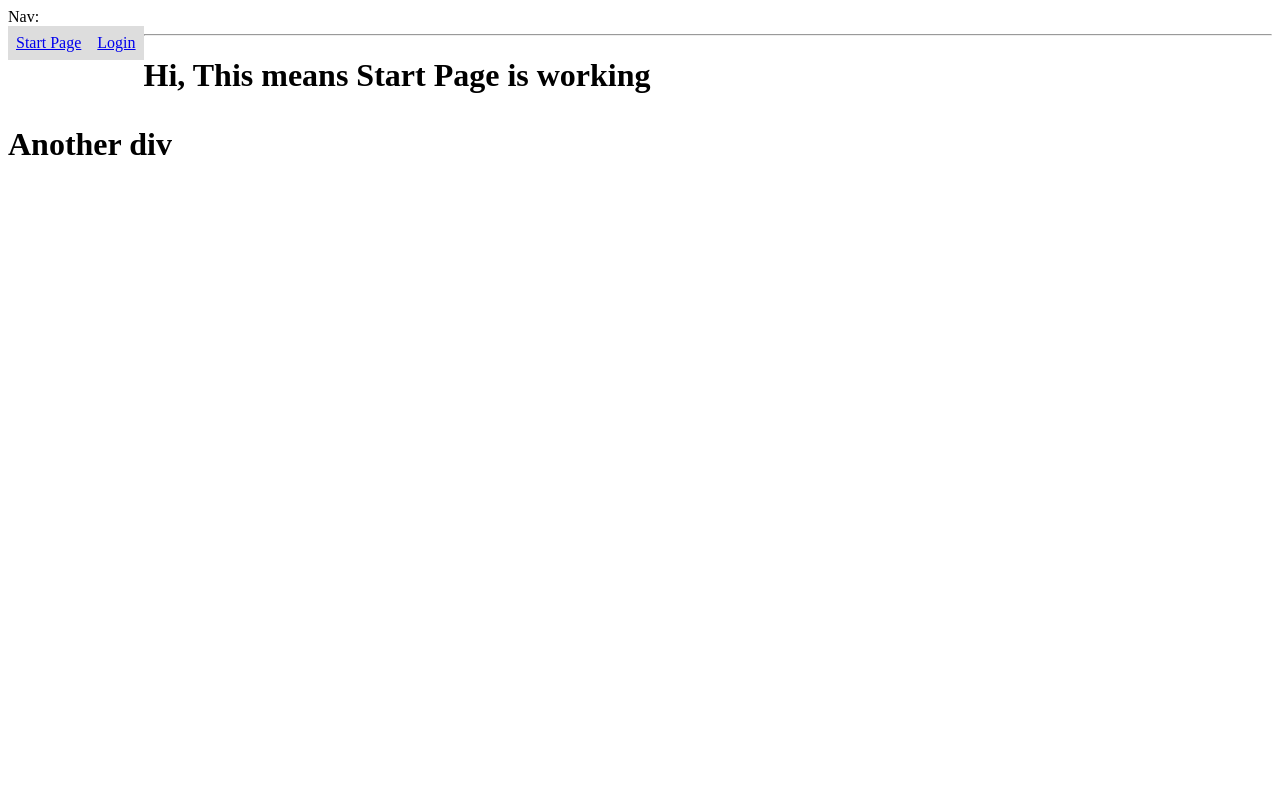
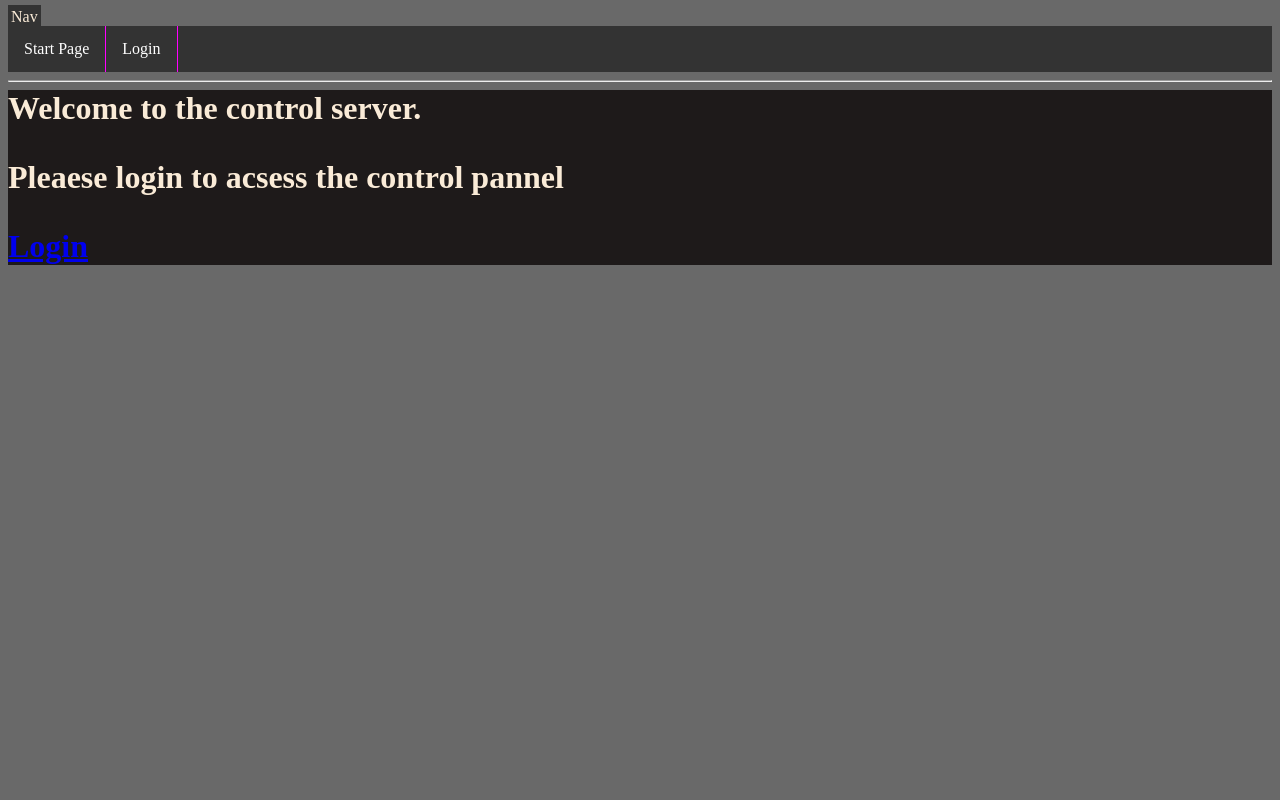
Before and after one commit to RSL2003/chandelier-web-page-server, a Flask app: page / in a window 1280 px wide. Run offline with Flask 2, Linux system fonts and the light colour scheme; some libraries are stand-ins or nearby versions.

Commit message:
added some more html sites. Css being worked on for login.html issues with center formating.
Signed-off-by: RSL <rsl@venomcraft.win>

```diff
--- a/static/styles/base.css
+++ b/static/styles/base.css
@@ -1,15 +1,49 @@
+La { text-align: right;
+	list-style-type: none;
+	font-size-adjust: auto;
+	margin: 0;
+	padding: 3;
+	overflow: hidden;
+	background-color:#333;
+	color: antiquewhite;
+
+
+
+}
 ul {
-    list-style-type: none;
-    margin: 0;
-    padding: 0;
+  list-style-type: none;
+  margin: 0;
+  padding: 0;
+  overflow: hidden;
+  background-color: #333;
 }
 
 li {
-    float: left;
+  float: left;
 }
 
-a {
-    display: block;
-    padding: 8px;
-    background-color: #dddddd;
+li a {
+  display: block;
+  color: white;
+  text-align: center;
+  padding: 14px 16px;
+  text-decoration: none;
 }
+
+/* Change the link color to #111 (black) on hover */
+li a:hover {
+  background-color: mediumpurple;
+}
+.active {
+  background-color: #87CEFA;
+}
+/* Add a gray right border to all list items, except the last item (last-child) */
+li {
+  border-right: 1px groove #ff00ff;
+}
+body {
+	background-color:dimgray;
+	color:antiquewhite;
+
+
+}
--- /dev/null
+++ b/static/styles/index.css
@@ -0,0 +1,18 @@
+/* CSS Document */
+h1 {
+	background-color: #1E1A1A;
+	margin: auto;
+}
+.center {
+  margin: auto;
+  width: 50%;
+  border: 3px solid #55E4FF;
+  padding: 10px;
+}
+log {
+  list-style-type: none;
+  margin: 0;
+  padding: 0;
+  overflow: hidden;
+  background-color: #333;
+}
--- a/templates/html/base.html
+++ b/templates/html/base.html
@@ -2,14 +2,14 @@
 <head><!--Check if the title exsists, if not it will use the defuault undefined-->
     {% if title %}
         <title>{{ title }}</title>
-        <link rel="stylesheet" href="{{ url_for('static', filename='styles/base.css') }}">
     {% else %}
         <title>Control Pannel undefined</title>
     {% endif %}
+	 <link rel="stylesheet" href="{{ url_for('static', filename='styles/base.css') }}">
 </head>
 <body><!--navigation bar-->
 <div>
-    Nav:
+	<La>Nav</La>
     <ul>
         <li><a href="{{ url_for('index') }}">Start Page </a></li>
         <li><a href="{{ url_for('login') }}">Login</a></li>
--- a/templates/html/index.html
+++ b/templates/html/index.html
@@ -1,8 +1,13 @@
 {% extends "html/base.html" %}<!--adds the navigation bar-->
 {% block content %}<!--where the page content starts-->
-    <h1> Hi, This means {{ page.pagename }} is working
+ <link rel="stylesheet" href="{{ url_for('static', filename='styles/index.css') }}">
+<h1> Welcome to the control server.
         <div>
-            <p>Another div </p>
+			<p>Pleaese login to acsess the control pannel</p>
         </div>
-    </h1>
+	<log>
+	<div><a href="{{ url_for('login') }}">Login</a>
+	</div>
+	</log>
+	</h1>
 {% endblock %}<!--page content ends no more can be added past here-->
```
Also changed, not shown: static/styles/login.css (added, +11 -0 lines), templates/html/advanced.html (added, +10 -0 lines), templates/html/brightness.html (added, +10 -0 lines), templates/html/colour.html (added, +10 -0 lines), templates/html/login.html (+6 -1 lines), templates/html/panel.html (added, +10 -0 lines), templates/html/pateren.html (added, +10 -0 lines).
